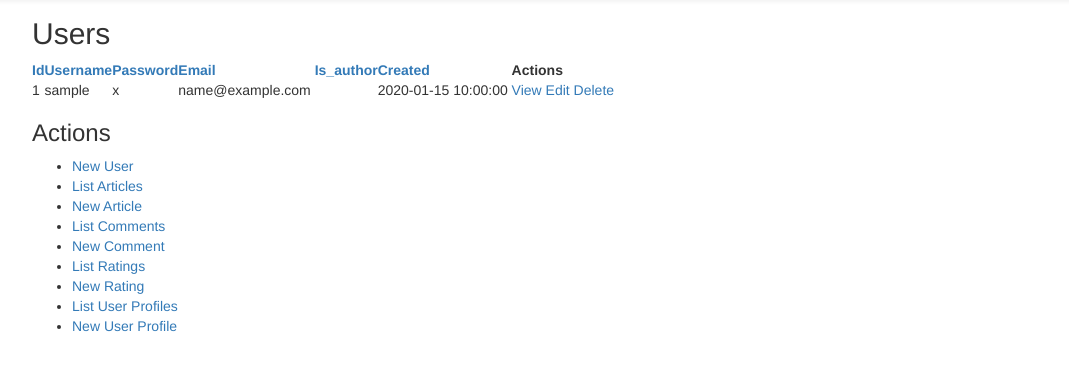
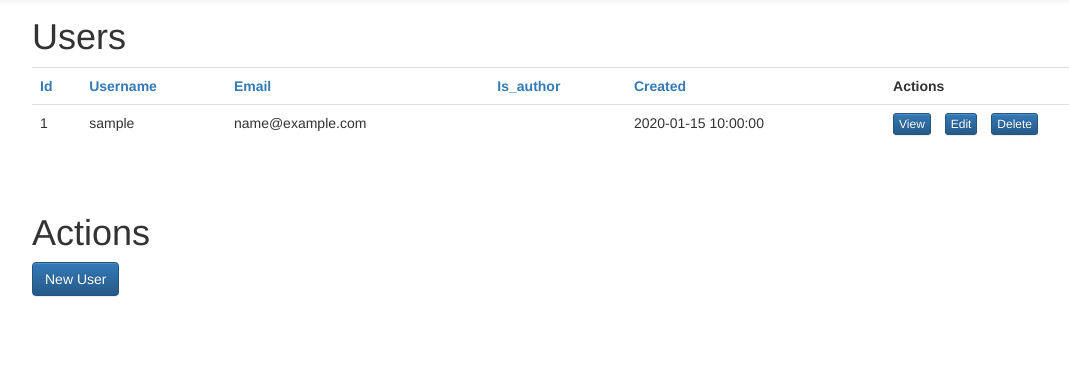
Before and after one commit to Aenigma/blog_roll, a CakePHP app: the page made by app/View/Users/index.ctp in a window 1280 px wide. Shown: the part 53-424 px from the top of the page, without its empty margins (38-1107 px from the left). Run offline with PHP 8.4 and a stand-in for CakePHP, Linux system fonts and the light colour scheme; the template is opened without the code that fills it: most values are stand-ins (such as "Sample title", 1, 10 or a date in 2020); some libraries are stand-ins or nearby versions.

Commit message:
Made users index bootstrappy and added rudimentary pagination to UI.

```diff
--- a/app/View/Users/index.ctp
+++ b/app/View/Users/index.ctp
@@ -1,10 +1,9 @@
 <div class="users index">
-	<h2><?php echo __('Users'); ?></h2>
-	<table cellpadding="0" cellspacing="0">
+  <h1><?php echo __('Users'); ?></h1>
+	<table class='table table-hover'>
 	<tr>
 			<th><?php echo $this->Paginator->sort('id'); ?></th>
 			<th><?php echo $this->Paginator->sort('username'); ?></th>
-			<th><?php echo $this->Paginator->sort('password'); ?></th>
 			<th><?php echo $this->Paginator->sort('email'); ?></th>
 			<th><?php echo $this->Paginator->sort('is_author'); ?></th>
 			<th><?php echo $this->Paginator->sort('created'); ?></th>
@@ -14,43 +13,69 @@
 	<tr>
 		<td><?php echo h($user['User']['id']); ?>&nbsp;</td>
 		<td><?php echo h($user['User']['username']); ?>&nbsp;</td>
-		<td><?php echo h($user['User']['password']); ?>&nbsp;</td>
 		<td><?php echo h($user['User']['email']); ?>&nbsp;</td>
 		<td><?php echo h($user['User']['is_author']); ?>&nbsp;</td>
 		<td><?php echo h($user['User']['created']); ?>&nbsp;</td>
 		<td class="actions">
-			<?php echo $this->Html->link(__('View'), array('action' => 'view', $user['User']['id'])); ?>
-			<?php echo $this->Html->link(__('Edit'), array('action' => 'edit', $user['User']['id'])); ?>
-			<?php echo $this->Form->postLink(__('Delete'), array('action' => 'delete', $user['User']['id']), null, __('Are you sure you want to delete # %s?', $user['User']['id'])); ?>
-		</td>
+      <ul class='list-inline'>
+        <li>
+        <?php
+          echo $this->Html->link(__('View'),
+            array('action' => 'view',
+            $user['User']['id']),
+            array('class' => 'btn btn-primary btn-xs'));
+        ?>
+        </li>
+        <li>
+        <?php
+          echo $this->Html->link(__('Edit'),
+            array('action' => 'edit',
+            $user['User']['id']),
+            array('class' => 'btn btn-primary btn-xs'));
+        ?>
+        </li>
+        <li>
+        <?php
+          echo $this->Form->postLink(__('Delete'),
+            array('action' => 'delete',
+            $user['User']['id']), array('class' => 'btn btn-primary btn-xs'),
+            __('Are you sure you want to delete # %s?',
+            $user['User']['id']));
+        ?>
+        </li>
+      </ul>
+    </td>
 	</tr>
-<?php endforeach; ?>
-	</table>
-	<p>
-	<?php
-	echo $this->Paginator->counter(array(
-	'format' => __('Page {:page} of {:pages}, showing {:current} records out of {:count} total, starting on record {:start}, ending on {:end}')
-	));
-	?>	</p>
+  <?php endforeach; ?>
+  </table>
 	<div class="paging">
-	<?php
-		echo $this->Paginator->prev('< ' . __('previous'), array(), null, array('class' => 'prev disabled'));
-		echo $this->Paginator->numbers(array('separator' => ''));
-		echo $this->Paginator->next(__('next') . ' >', array(), null, array('class' => 'next disabled'));
-	?>
+  <ul class='pagination centered'>
+    <li>
+    <?php echo $this->Paginator->prev('&laquo;',
+      array('escape'=>false, 'tag'=>false),
+      null,
+      array('escape'=>false, 'tag'=>'a', 'class'=>'disabled'));
+    ?>
+    </li>
+    <?php
+    $this->Paginator->numbers(array(
+      'separator' => '',
+      'first' => 1,
+      'tag' => 'li',
+      'currentClass' => 'active'
+      ));
+    ?>
+    <li>
+    <?php echo $this->Paginator->next('&raquo;',
+      array('escape'=>false, 'tag'=>false),
+      null,
+      array('escape'=>false, 'tag'=>'a', 'class'=>'disabled'));
+    ?>
+    </li>
+  </ul>
 	</div>
 </div>
 <div class="actions">
-	<h3><?php echo __('Actions'); ?></h3>
-	<ul>
-		<li><?php echo $this->Html->link(__('New User'), array('action' => 'add')); ?></li>
-		<li><?php echo $this->Html->link(__('List Articles'), array('controller' => 'articles', 'action' => 'index')); ?> </li>
-		<li><?php echo $this->Html->link(__('New Article'), array('controller' => 'articles', 'action' => 'add')); ?> </li>
-		<li><?php echo $this->Html->link(__('List Comments'), array('controller' => 'comments', 'action' => 'index')); ?> </li>
-		<li><?php echo $this->Html->link(__('New Comment'), array('controller' => 'comments', 'action' => 'add')); ?> </li>
-		<li><?php echo $this->Html->link(__('List Ratings'), array('controller' => 'ratings', 'action' => 'index')); ?> </li>
-		<li><?php echo $this->Html->link(__('New Rating'), array('controller' => 'ratings', 'action' => 'add')); ?> </li>
-		<li><?php echo $this->Html->link(__('List User Profiles'), array('controller' => 'user_profiles', 'action' => 'index')); ?> </li>
-		<li><?php echo $this->Html->link(__('New User Profile'), array('controller' => 'user_profiles', 'action' => 'add')); ?> </li>
-	</ul>
+	<h1><?php echo __('Actions'); ?></h1>
+  <?php echo $this->Html->link(__('New User'), array('action' => 'add'),array('class'=>'btn btn-primary')); ?>
 </div>
```
